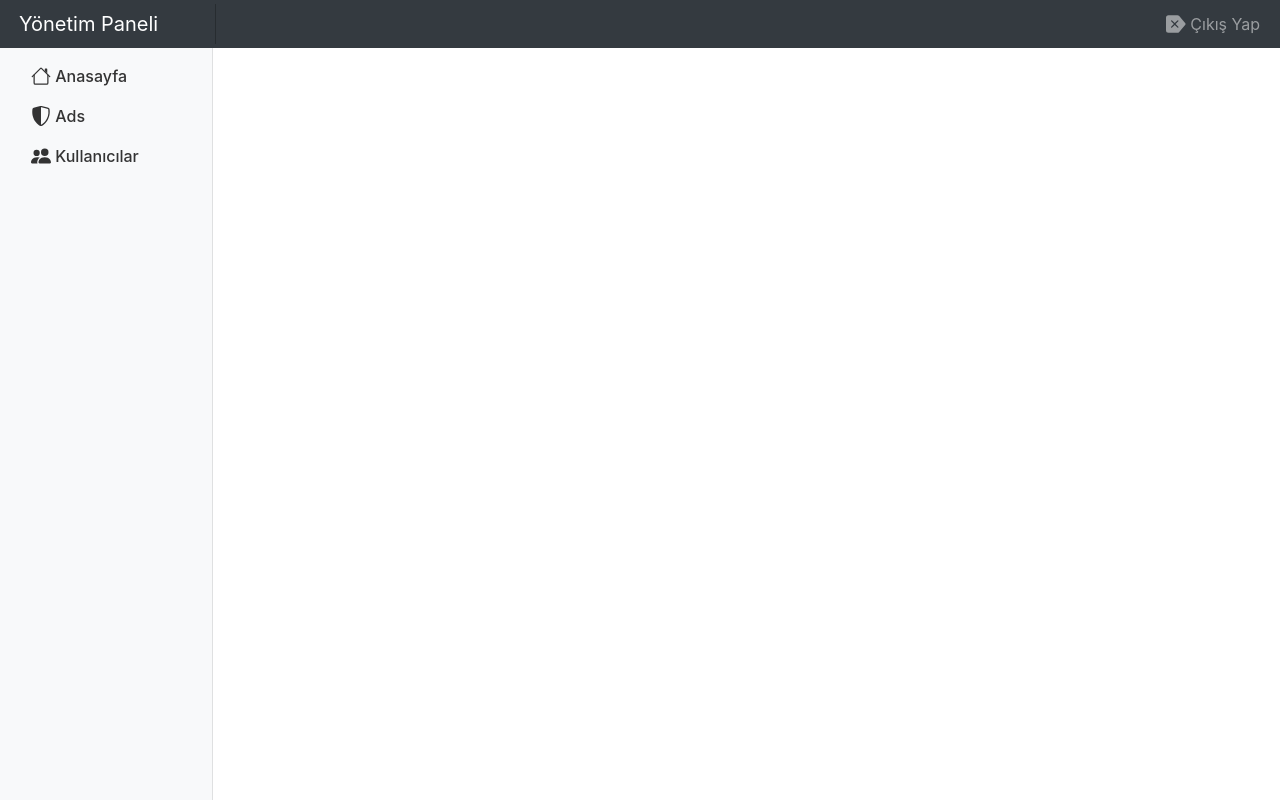
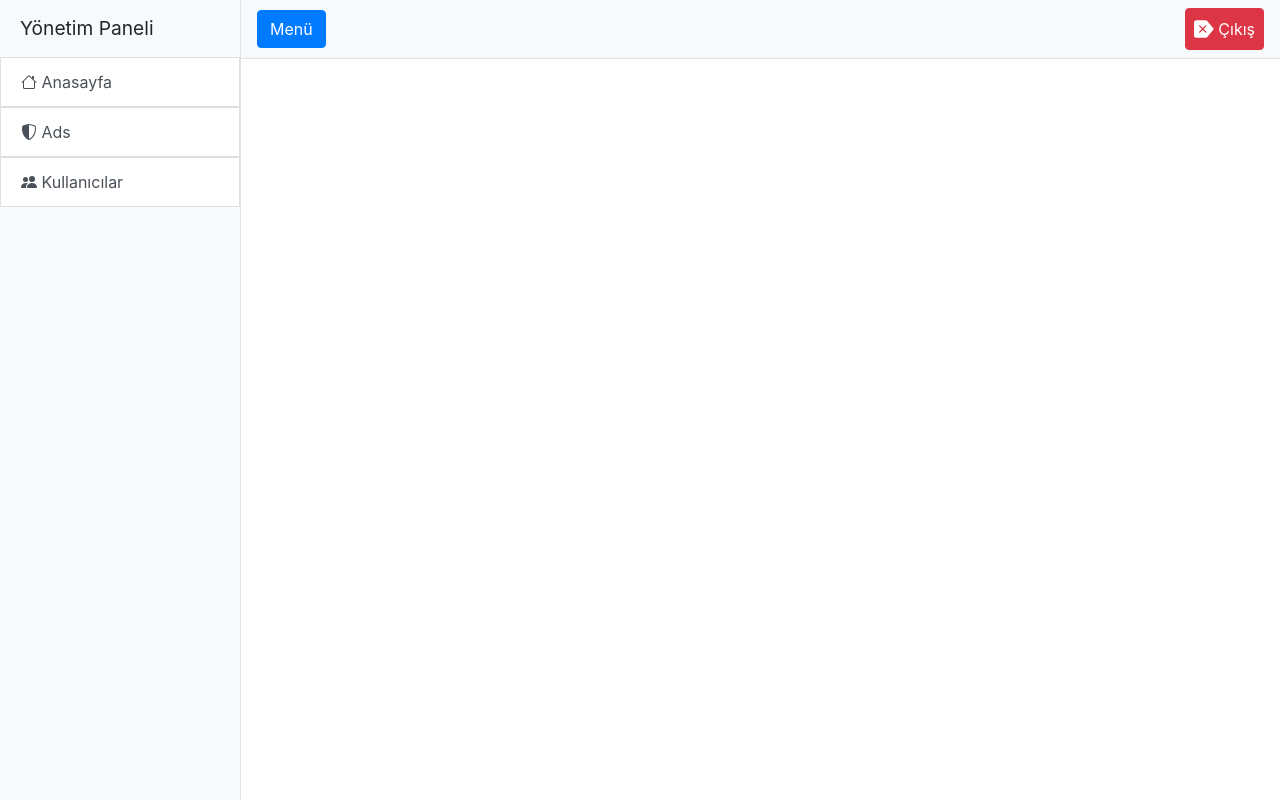
Before and after one commit to erdalonline/Vue-Admin-Panel, a Vue app: page /users in a window 1280 px wide. Built offline with nearby package versions, Linux system fonts and the light colour scheme.

Commit message:
layout edit

```diff
--- a/src/App.vue
+++ b/src/App.vue
@@ -20,8 +20,8 @@
            // eslint-disable-next-line no-unused-vars
            if(this.$store.getters["User/isLogin"]){
                this.control = false
+               // eslint-disable-next-line no-unused-vars
                this.$store.dispatch('User/getUser').then(response => {
-                    console.log(response.data)
                    this.control = true
                    // eslint-disable-next-line no-unused-vars
                }).catch(error => {
--- a/src/components/layout/LayoutTitle.vue
+++ b/src/components/layout/LayoutTitle.vue
@@ -6,7 +6,7 @@
      * Time: 04:49
 -->
 <template>
-    <div class="d-flex justify-content-between flex-wrap flex-md-nowrap align-items-center pb-2 mb-3 border-bottom">
+    <div class="d-flex justify-content-between flex-wrap flex-md-nowrap align-items-center pb-2 mb-3 border-bottom top">
         <h1 class="h2">{{ title }}</h1>
         <div class="btn-toolbar mb-2 mb-md-0" v-show="action">
             <div class="btn-group mr-2">
@@ -32,5 +32,7 @@
 </script>
 
 <style scoped>
-
+    .top{
+        padding-top: 3px;
+    }
 </style>
--- a/src/layout/Navbar.vue
+++ b/src/layout/Navbar.vue
@@ -1,21 +1,59 @@
 <template>
-    <nav class="navbar navbar-dark sticky-top bg-dark flex-md-nowrap p-1">
-        <router-link to="/" class="navbar-brand col-sm-3 col-md-2 mr-0">{{ this.$store.getters.appName }}</router-link>
-        <ul class="navbar-nav px-3">
-            <li class="nav-item text-nowrap">
-                <router-link to="logout" class="nav-link">
-                    <b-icon-backspace-reverse-fill></b-icon-backspace-reverse-fill>
-                    Çıkış Yap
-                </router-link>
-            </li>
-        </ul>
-    </nav>
+    <div>
+        <nav class="navbar navbar-expand-lg navbar-light bg-light border-bottom">
+            <button class="btn btn-primary" id="menu-toggle" @click="menuToggleChance">Menü</button>
 
+            <button class="navbar-toggler" type="button" data-toggle="collapse" data-target="#navbarSupportedContent" aria-controls="navbarSupportedContent" aria-expanded="false" aria-label="Toggle navigation">
+                <span class="navbar-toggler-icon"></span>
+            </button>
+
+            <div class="collapse navbar-collapse" id="navbarSupportedContent">
+                <ul class="navbar-nav ml-auto mt-2 mt-lg-0">
+                    <li class="nav-item active">
+                        <router-link to="logout" class="nav-link btn btn-danger text-white">
+                            <b-icon-backspace-reverse-fill></b-icon-backspace-reverse-fill>
+                            Çıkış
+                        </router-link>
+                    </li>
+                    <!--
+                    <li class="nav-item dropdown">
+                        <a class="nav-link dropdown-toggle" href="#" id="navbarDropdown" role="button" data-toggle="dropdown" aria-haspopup="true" aria-expanded="false">
+                            Dropdown
+                        </a>
+                        <div class="dropdown-menu dropdown-menu-right" aria-labelledby="navbarDropdown">
+                            <a class="dropdown-item" href="#">Action</a>
+                            <a class="dropdown-item" href="#">Another action</a>
+                            <div class="dropdown-divider"></div>
+                            <a class="dropdown-item" href="#">Something else here</a>
+                        </div>
+                    </li>
+                    -->
+                </ul>
+            </div>
+        </nav>
+    </div>
 </template>
 
 <script>
     export default {
-        name: "Navbar"
+        name: "Navbar",
+        props:['toogle'],
+        data() {
+            return {
+                menuToggle: this.toggle
+            }
+        },
+        methods:{
+            menuToggleChance(){
+                this.menuToggle = !this.menuToggle
+                this.$emit('myEvent', this.menuToggle)
+            }
+        },
+        watch: {
+            toogle(){
+                this.menuToggle = this.toogle
+            }
+        }
     }
 </script>
 
--- a/src/layout/Sidebar.vue
+++ b/src/layout/Sidebar.vue
@@ -1,16 +1,18 @@
 <template>
-    <nav class="col-md-2 d-none d-md-block bg-light sidebar">
-        <div class="sidebar-sticky">
-            <ul class="nav flex-column">
-                <li class="nav-item" v-for="item in nav" :key="item.path">
-                    <router-link :to="item.children[0].path"  active-class="active" exact class="nav-link">
+    <div>
+        <div class="bg-light border-right" id="sidebar-wrapper">
+            <div class="sidebar-heading">{{ this.$store.getters.appName }}</div>
+            <ul class="list-group list-group-flush">
+                <li v-for="item in nav" :key="item.path">
+                    <router-link :to="item.children[0].path" active-class="active" exact
+                                 class="list-group-item list-group-item-action">
                         <b-icon :icon="item.children[0].meta.icon"></b-icon>
                         {{ item.children[0].meta.title }}
                     </router-link>
                 </li>
             </ul>
         </div>
-    </nav>
+    </div>
 </template>
 
 <script>
@@ -18,7 +20,7 @@
         name: "Sidebar",
         data() {
             return {
-                nav: this.$store.getters["Routes/getRoutes"] || null
+                nav: this.$store.getters["Routes/getRoutes"] || null,
             }
         },
     }
--- a/src/layout/index.vue
+++ b/src/layout/index.vue
@@ -1,10 +1,18 @@
 <template>
     <div>
-        <Navbar></Navbar>
-        <div class="container-fluid">
-            <div class="row">
-                <Sidebar></Sidebar>
-                <div class="col-md-9 ml-sm-auto col-lg-10 pt-3 px-4">
+
+
+        <div class="d-flex" :class="{ toggled: menuToggle}" id="wrapper">
+            <!-- Sidebar -->
+            <Sidebar/>
+            <!-- /#sidebar-wrapper -->
+            <!-- Page Content -->
+            <div id="page-content-wrapper">
+                <!-- Navbar -->
+                    <Navbar :toogle="menuToggle" @myEvent="menuToggle = $event"></Navbar>
+                <!-- /Navbar -->
+
+                <div class="container-fluid">
                     <transition
                             name="fade"
                             mode="out-in"
@@ -14,6 +22,8 @@
                     </transition>
                 </div>
             </div>
+            <!-- /#page-content-wrapper -->
+
         </div>
     </div>
 </template>
@@ -24,13 +34,36 @@
 
     export default {
         name: "index",
+        data() {
+            return {
+                width: window.innerWidth || null,
+                menuToggle: false
+            }
+        },
         components: {Navbar, Sidebar},
+        mounted() {
+            this.$nextTick(() => {
+                window.addEventListener('resize', this.onResize);
+            })
+        },
         methods: {
             enter() {
+                this.menuToggle = false
                 setTimeout(() => {
                     window.scrollTo(0, 0)
                 }, 0)
             },
+            //mobile width
+            isMobile() {
+                if (this.width <= 760) {
+                    return true
+                } else {
+                    return false
+                }
+            },
+            onResize() {
+                this.width = window.innerWidth
+            }
         }
     }
 </script>
@@ -51,98 +84,51 @@
 
     body {
         font-size: .875rem;
+        overflow-x: hidden;
     }
-
-    .feather {
-        width: 16px;
-        height: 16px;
-        vertical-align: text-bottom;
-    }
-
     /*
      * Sidebar
      */
 
-    .sidebar {
-        position: fixed;
-        bottom: 0;
-        left: 0;
-        z-index: 100; /* Behind the navbar */
-        padding: 0;
-        box-shadow: inset -1px 0 0 rgba(0, 0, 0, .1);
+    #sidebar-wrapper {
+        min-height: 100vh;
+        margin-left: -15rem;
+        -webkit-transition: margin .25s ease-out;
+        -moz-transition: margin .25s ease-out;
+        -o-transition: margin .25s ease-out;
+        transition: margin .25s ease-out;
     }
 
-    .sidebar-sticky {
-        position: -webkit-sticky;
-        position: sticky;
-        top: 48px; /* Height of navbar */
-        height: calc(100vh - 48px);
-        padding-top: .5rem;
-        overflow-x: hidden;
-        overflow-y: auto; /* Scrollable contents if viewport is shorter than content. */
+    #sidebar-wrapper .sidebar-heading {
+        padding: 0.875rem 1.25rem;
+        font-size: 1.2rem;
     }
 
-    .sidebar .nav-link {
-        font-weight: 500;
-        color: #333;
+    #sidebar-wrapper .list-group {
+        width: 15rem;
     }
 
-    .sidebar .nav-link .feather {
-        margin-right: 4px;
-        color: #999;
+    #page-content-wrapper {
+        min-width: 100vw;
     }
 
-    .sidebar .nav-link.active {
-        color: #007bff;
+    #wrapper.toggled #sidebar-wrapper {
+        margin-left: 0;
     }
 
-    .sidebar .nav-link:hover .feather,
-    .sidebar .nav-link.active .feather {
-        color: inherit;
+    @media (min-width: 768px) {
+        #sidebar-wrapper {
+            margin-left: 0;
+        }
+
+        #page-content-wrapper {
+            min-width: 0;
+            width: 100%;
+        }
+
+        #wrapper.toggled #sidebar-wrapper {
+            margin-left: -15rem;
+        }
     }
 
-    .sidebar-heading {
-        font-size: .75rem;
-        text-transform: uppercase;
-    }
-
-    /*
-     * Navbar
-     */
-
-    .navbar-brand {
-        padding-top: .75rem;
-        padding-bottom: .75rem;
-        font-size: 1rem;
-        box-shadow: inset -1px 0 0 rgba(0, 0, 0, .25);
-    }
-
-    .navbar .form-control {
-        padding: .75rem 1rem;
-        border-width: 0;
-        border-radius: 0;
-    }
-
-    .form-control-dark {
-        color: #fff;
-        background-color: rgba(255, 255, 255, .1);
-        border-color: rgba(255, 255, 255, .1);
-    }
-
-    .form-control-dark:focus {
-        border-color: transparent;
-        box-shadow: 0 0 0 3px rgba(255, 255, 255, .25);
-    }
-
-    /*
-     * Utilities
-     */
-
-    .border-top {
-        border-top: 1px solid #e5e5e5;
-    }
-
-    .border-bottom {
-        border-bottom: 1px solid #e5e5e5;
-    }
 </style>
--- a/src/views/Ads.vue
+++ b/src/views/Ads.vue
@@ -7,7 +7,7 @@
 -->
 <template>
     <div>
-        <layout-title title="Anasayfa"></layout-title>
+        <layout-title title="Ads"></layout-title>
         {{ key }}
     </div>
 </template>
```
